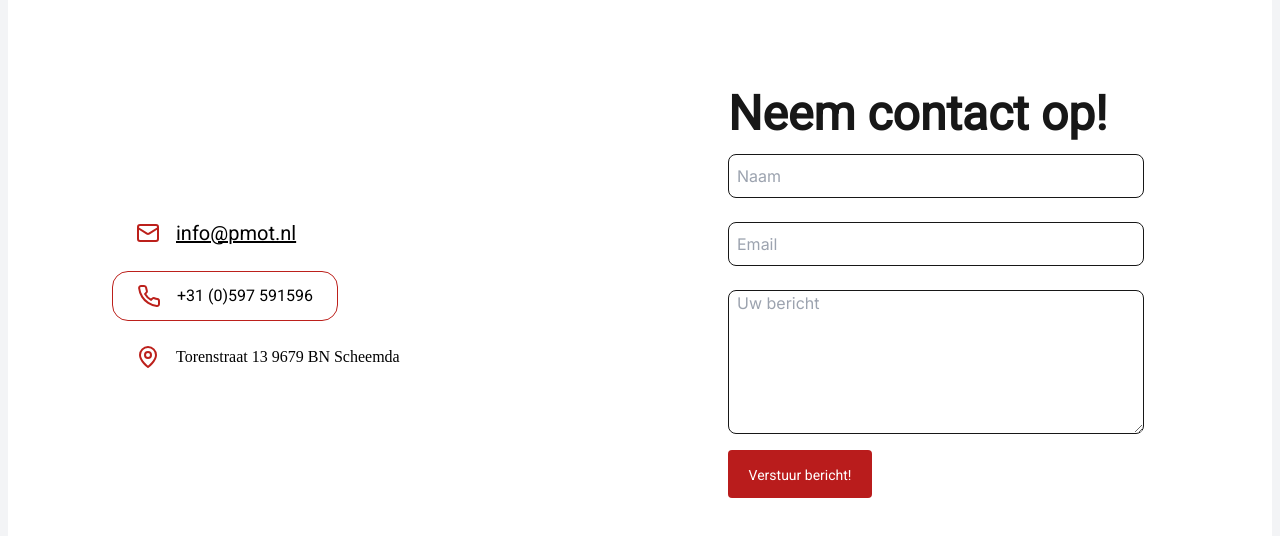
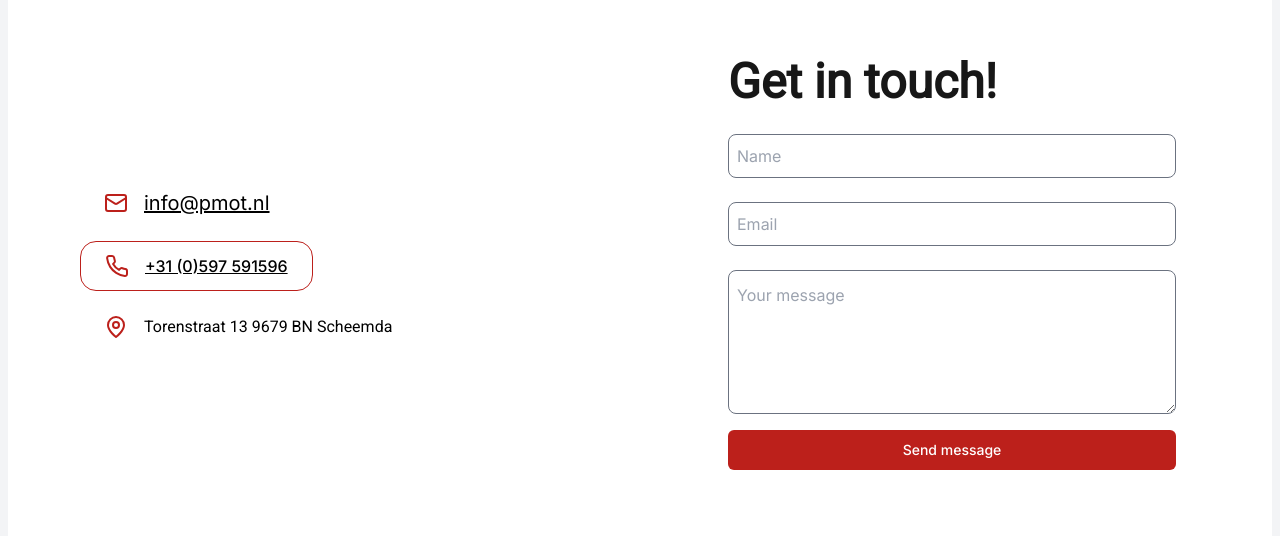
Before and after one commit to Jean-Marcde16e/Project-PMOT, a Next.js app: page /en in a window 1280 px wide. Shown: the part 2110-2646 px from the top of the page. Built offline with nearby package versions, Linux system fonts and the light colour scheme; no server answers.

Commit message:
Contactform update & translations

```diff
--- a/components/index/ContactForm.tsx
+++ b/components/index/ContactForm.tsx
@@ -2,51 +2,61 @@ import React from 'react';
 import { Mail } from "lucide-react";
 import { Phone } from "lucide-react";
 import { MapPin } from "lucide-react";
+import { Button } from "../ui/button";
+import Link from "next/link";
+import { useTranslations } from "next-intl";
 
 function ContactForm() {
+  const t = useTranslations("Homepage.contact");
   return (
-        <section className="h-fit bg-white grid md:grid-cols-2 lg:gap-12 lg:my-20 my-10 gap-8 w-full px-4 py-8 lg:p-16 rounded-md">
-
+    <section className="h-fit bg-white grid md:grid-cols-2 lg:gap-12 lg:my-20 my-10 gap-8 w-full px-4 py-8 lg:p-8 rounded-md">
       <div className="flex-col justify-start items-start gap-6 inline-flex my-auto px-4 lg:px-16">
-
         <div className="rounded-2xl justify-start items-center gap-4 inline-flex">
           <Mail color="#BC201B" />
-                    <p className="text-black text-xl font-medium font-roboto underline">info@pmot.nl</p>
+          <Link href="mailto:info@pmot.nl" className="underline text-xl">
+            info@pmot.nl
+          </Link>
         </div>
 
         <div className="rounded-2xl border -ml-4 md:-ml-6 border-secondary justify-start items-center gap-4 px-4 py-1 md:px-6 md:py-3 flex">
           <Phone color="#BC201B" />
-                    <p className="text-blacktext-xl font-medium font-roboto"> +31 (0)597 591596</p>
+          <Link href="tel:+31 (0)597 591596" className="underline font-medium">
+            +31 (0)597 591596
+          </Link>
         </div>
-
         <div className="rounded-2xl justify-start items-center gap-4 inline-flex">
           <MapPin color="#BC201B" />
-                    <p className="text-blacktext-xl font-medium font-['Poppins']">Torenstraat 13 9679 BN Scheemda</p>
-                </div>
-
-            </div>
-
-            <form className="px-8 lg:px-16 flex-col justify-center items-start rounded-md flex">
-
-                <div className="w-full h-full py-12 lg:py-16 flex flex-col gap-4">
-                    <h1 className="text-neutral-900 text-2xl sm:text-3xl md:text-5xl font-semibold font-['Roboto']">Neem contact op!</h1>
-
-                    <div className=" flex-col justify-start items-start flex gap-6">
-                        <input type="text" placeholder="Naam" className="h-11 px-2 w-full bg-white rounded-lg border border-neutral-900" />
-
-                        <input type="email" placeholder="Email" className="px-2 flex-grow-1 h-11 w-full bg-white rounded-lg border border-neutral-900" />
-
-                        <textarea placeholder="Uw bericht" className=" px-2 h-36 w-full bg-white rounded-lg border border-neutral-900"></textarea>
-                    </div>
-
-                    <div className="w-36 h-12 px-4 py-3 bg-red-700 rounded text-center">
-                        <button type="submit" className="text-white text-sm font-medium font-roboto">Verstuur bericht!</button>
+          <p className="text-blacktext-xl font-medium font-roboto">
+            Torenstraat 13 9679 BN Scheemda
+          </p>
         </div>
       </div>
+      <form className="px-8 lg:px-16 flex-col justify-center items-start rounded-md flex">
+        <div className="w-full h-full py-12 lg:py-16 flex flex-col gap-4">
+          <h1 className="text-neutral-900 mb-3 text-2xl sm:text-3xl md:text-5xl font-semibold font-['Roboto']">
+            {t("get_contact")}
+          </h1>
+          <div className=" flex-col justify-start items-start flex gap-6">
+            <input
+              type="text"
+              placeholder={t("name")}
+              className="h-11 px-2 w-full bg-white rounded-lg border border-gray-500"
+            />
+            <input
+              type="email"
+              placeholder={t("email")}
+              className="px-2 flex-grow-1 h-11 w-full bg-white rounded-lg border border-gray-500"
+            />
+            <textarea
+              placeholder={t("message")}
+              className=" px-2 h-36 w-full p-3 bg-white rounded-lg border border-gray-500"
+            ></textarea>
+          </div>
+          <Button variant="secondary">{t("cta")}</Button>
+        </div>
       </form>
-
     </section>
-    )
+  );
 }
 
 export default ContactForm
--- a/messages/de.json
+++ b/messages/de.json
@@ -10,7 +10,7 @@
       "home": "Startseite",
       "webshop": "Webshop",
       "media": "Medien",
-      "publications": "Veröffentlichungen"
+      "publications": "Publikationen"
     },
     "categories": "Kategorien",
     "categorieSheetItems": {
@@ -19,18 +19,18 @@
       "electricity": "Elektrizität & Magnetismus",
       "physics": "Physik",
       "compact_building_blocks": "Kompakte Modellbausteine",
-      "wood_sets": "Holztechniksets",
-      "calculate": "Berechnen",
+      "wood_sets": "Holztechnik-Sets",
+      "calculate": "Rechnen",
       "giftedness": "Hochbegabung",
-      "storage_systems": "Aufbewahrungssysteme",
+      "storage_systems": "Lagersysteme",
       "workbenches_etc": "Werkbänke, Tische und Zubehör",
       "tools": "Werkzeuge",
       "discount": "Angebot",
       "textbooks": "Lehrbücher",
-      "gigo_tech": "Gigo-Technik",
+      "gigo_tech": "Gigo Technik",
       "brick_r_knowledge": "Brick”R”knowledge",
       "gigo_learning_lab": "Gigo Learning Lab",
-      "not_gigo_techsets": "Nicht Gigo-Techniksets",
+      "not_gigo_techsets": "Nicht Gigo Techniksets",
       "loose_parts": "Einzelteile Technik"
     },
     "signin": "Anmelden",
@@ -38,37 +38,44 @@
   },
   "Homepage": {
     "header": {
-      "title": "Der Spezialist für anspruchsvolle Technikmaterialien für Schule und Privatpersonen",
-      "subtitle": "PMOT ist spezialisiert auf Wissenschaft und Technik für die Grund- und weiterführende Schule. Dafür wurde eine speziell für Bildungszwecke ausgewählte Sortiment zusammengestellt, das sich in forschendem und gestaltendem Lernen widerspiegelt. Basierend auf 30 Jahren Erfahrung in diesem Bildungsbereich.",
-      "cta": "Mehr erfahren >",
-      "cta_shop": "Jetzt einkaufen >"
+      "title": "Der Spezialist für herausfordernde Technikmaterialien für Schule und Privat",
+      "subtitle": "PMOT ist spezialisiert auf Wissenschaft und Technik für die Grundschule und die Sekundarstufe. Hierfür wurde ein speziell für den Bildungsbereich ausgewähltes Sortiment zusammengestellt, das zum forschenden und entwerfenden Lernen passt. Basierend auf 30 Jahren Erfahrung in diesem Lernbereich.",
+      "cta": "Mehr lesen >",
+      "cta_shop": "Jetzt shoppen >"
     },
     "information": {
       "webshopTitle": "Webshop",
-      "webshopSubtitle": "Besuchen Sie unseren Webshop für eine umfangreiche Auswahl an Robotern.",
+      "webshopSubtitle": "Besuchen Sie unseren Webshop für ein umfangreiches Sortiment an Robotern.",
       "mediaTitle": "Medien",
       "mediaSubtitle": "Besuchen Sie unsere Medien für ein umfangreiches Medienangebot.",
-      "publicationsTitle": "Veröffentlichungen",
-      "publicationsSubtitle": "Besuchen Sie unsere Veröffentlichungen für ein umfangreiches Angebot an Publikationen.",
+      "publicationsTitle": "Publikationen",
+      "publicationsSubtitle": "Besuchen Sie unsere Publikationen für ein umfangreiches Publikationsangebot.",
       "cta": "Ansehen"
+    },
+    "contact": {
+      "get_contact": "Kontaktieren Sie uns!",
+      "name": "Name",
+      "email": "E-Mail",
+      "message": "Ihre Nachricht",
+      "cta": "Nachricht senden"
     }
   },
   "Shoppingcart": {
-    "summary": "Warenkorbübersicht",
+    "summary": "Warenkorb Übersicht",
     "subtotal": "Zwischensumme",
     "shipping": "Versandkosten",
     "total": "Gesamt",
     "confirm_order": "Bestellung bestätigen"
   },
   "Footer": {
-    "newsletterTitle": "Anmeldung für Newsletter",
-    "newsletterSubTitle": "Bleiben Sie über die neuesten Entwicklungen informiert!",
+    "newsletterTitle": "Für Newsletter anmelden",
+    "newsletterSubTitle": "Bleiben Sie auf dem Laufenden über die neuesten Dinge!",
     "form": {
       "email": "E-Mail",
       "subscribe": "Abonnieren"
     },
     "data": "Daten",
     "information": "Informationen",
-    "company-information": "Unternehmensinformationen"
+    "company-information": "Firmeninformationen"
   }
 }
--- a/messages/en.json
+++ b/messages/en.json
@@ -19,8 +19,8 @@
       "electricity": "Electricity & Magnetism",
       "physics": "Physics",
       "compact_building_blocks": "Compact Building Blocks",
-      "wood_sets": "Wooden Engineering Sets",
-      "calculate": "Calculate",
+      "wood_sets": "Wooden Technology Sets",
+      "calculate": "Calculating",
       "giftedness": "Giftedness",
       "storage_systems": "Storage Systems",
       "workbenches_etc": "Workbenches, Tables, and Accessories",
@@ -31,15 +31,15 @@
       "brick_r_knowledge": "Brick”R”knowledge",
       "gigo_learning_lab": "Gigo Learning Lab",
       "not_gigo_techsets": "Non-Gigo Technology Sets",
-      "loose_parts": "Loose Parts Engineering"
+      "loose_parts": "Loose Parts Technology"
     },
     "signin": "Sign In",
     "signup": "Sign Up"
   },
   "Homepage": {
     "header": {
-      "title": "The specialist for challenging technical materials for schools and individuals",
-      "subtitle": "PMOT specializes in science and technology for primary and secondary education. For this purpose, a range specially selected for educational purposes has been compiled, which fits within investigative and design-based learning. Based on 30 years of experience in this field of education.",
+      "title": "The specialist for challenging technical materials for school and private use",
+      "subtitle": "PMOT specializes in science and technology for primary and secondary education. For this, a specially selected range for education has been put together, which fits within inquiry-based and design-based learning. Based on 30 years of experience in this field of learning.",
       "cta": "Read more >",
       "cta_shop": "Shop now >"
     },
@@ -47,22 +47,29 @@
       "webshopTitle": "Webshop",
       "webshopSubtitle": "Visit our webshop for an extensive range of robots.",
       "mediaTitle": "Media",
-      "mediaSubtitle": "Visit our media for a comprehensive media offering.",
+      "mediaSubtitle": "Visit our media section for a wide range of media content.",
       "publicationsTitle": "Publications",
-      "publicationsSubtitle": "Visit our publications for an extensive range of publications.",
+      "publicationsSubtitle": "Visit our publications for a wide range of publications.",
       "cta": "View"
+    },
+    "contact": {
+      "get_contact": "Get in touch!",
+      "name": "Name",
+      "email": "Email",
+      "message": "Your message",
+      "cta": "Send message"
     }
   },
   "Shoppingcart": {
-    "summary": "Shopping Cart Overview",
+    "summary": "Shopping Cart Summary",
     "subtotal": "Subtotal",
     "shipping": "Shipping",
     "total": "Total",
     "confirm_order": "Confirm Order"
   },
   "Footer": {
-    "newsletterTitle": "Subscribe to Newsletter",
-    "newsletterSubTitle": "Stay informed about the latest developments!",
+    "newsletterTitle": "Sign up for newsletter",
+    "newsletterSubTitle": "Stay up to date with the latest news!",
     "form": {
       "email": "Email",
       "subscribe": "Subscribe"
--- a/messages/nl.json
+++ b/messages/nl.json
@@ -51,6 +51,13 @@
       "publicationsTitle": "Publicaties",
       "publicationsSubtitle": "Bekijk onze publicaties voor een uitgebreid publicatie aanbod.",
       "cta": "Bekijk"
+    },
+    "contact": {
+      "get_contact": "Neem contact op!",
+      "name": "Naam",
+      "email": "Email",
+      "message": "Uw bericht",
+      "cta": "Verstuur bericht"
     }
   },
   "Shoppingcart": {
```
Lines whose indentation alone changed are shown as unchanged.
